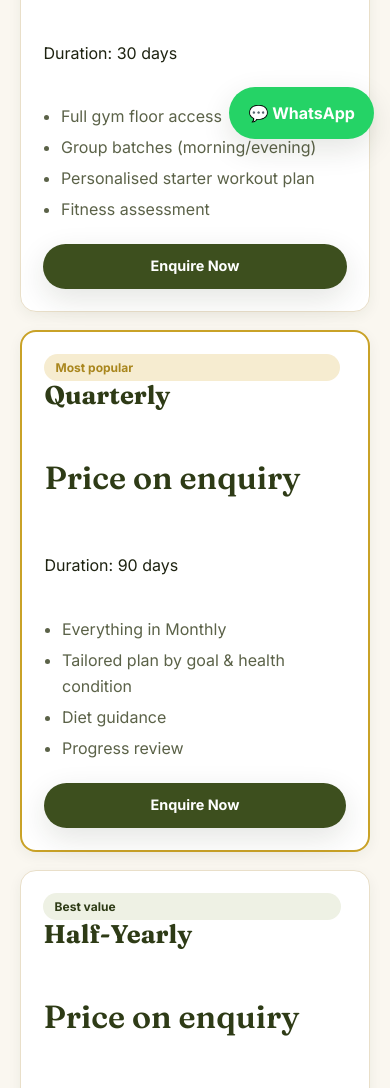
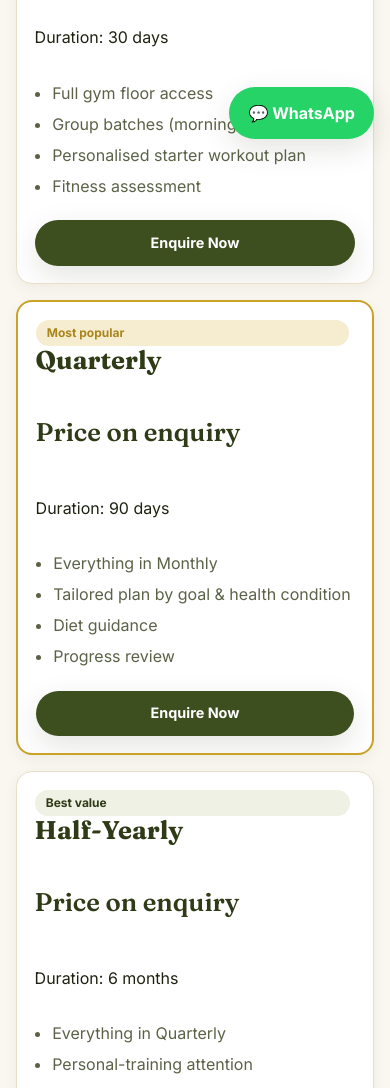
Before and after one commit to Ajai8027/olive-fitness-ladies-gym, a plain HTML site: page membership.html in a window 390 px wide. Shown: the part 689-1777 px from the top of the page. Drawn offline with Linux system fonts and the light colour scheme.

Commit message:
Fix mobile spacing and responsive plan cards

```diff
--- a/assets/css/styles.css
+++ b/assets/css/styles.css
@@ -134,3 +134,19 @@ footer a{color:#e8e6d8;text-decoration:none} footer a:hover{color:var(--gold-500
 @media(min-width:800px){.strip{grid-template-columns:2fr 1fr}}
 .strip .btn{justify-self:start}
 .placeholder-note{background:var(--gold-100);border:1px dashed var(--gold-600);border-radius:10px;padding:.6rem .9rem;font-size:.85rem;color:var(--olive-800)}
+/* Mobile-only: balanced side padding + responsive plan cards, no overflow. Desktop untouched. */
+@media(max-width:699px){
+  .wrap{padding-left:1rem;padding-right:1rem}
+  section{padding:2.25rem 0}
+  .grid{gap:1rem}
+  .card.plan{width:100%;max-width:440px;margin-inline:auto;padding:1.1rem;overflow:hidden}
+  .plan .price{font-size:1.6rem}
+  .plan ul{padding-left:1.1rem;margin:.5rem 0 1rem}
+  .plan h2,.plan h3,.plan p{overflow-wrap:anywhere}
+  .plan .btn{width:100%;max-width:100%;white-space:normal;text-align:center}
+  .hero-card,.trainer-photo,.strip,img{max-width:100%}
+  .hero-grid{padding:2rem 0}
+  .hero-photo{padding:1.5rem;min-height:0}
+  .strip{padding:1.5rem 1.1rem}
+  .strip .btn{justify-self:stretch}
+}
```
